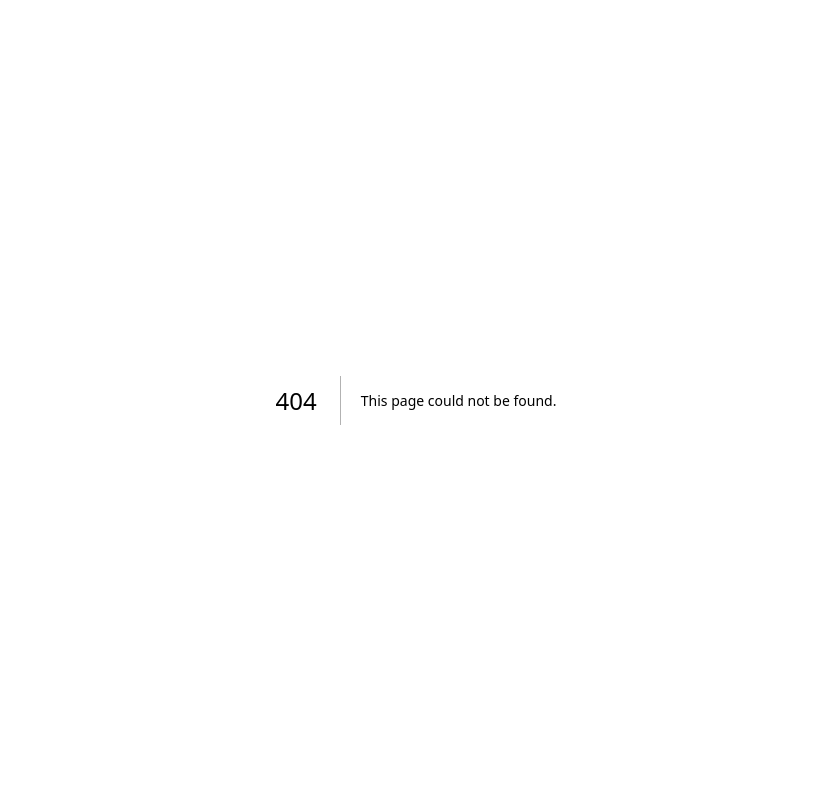
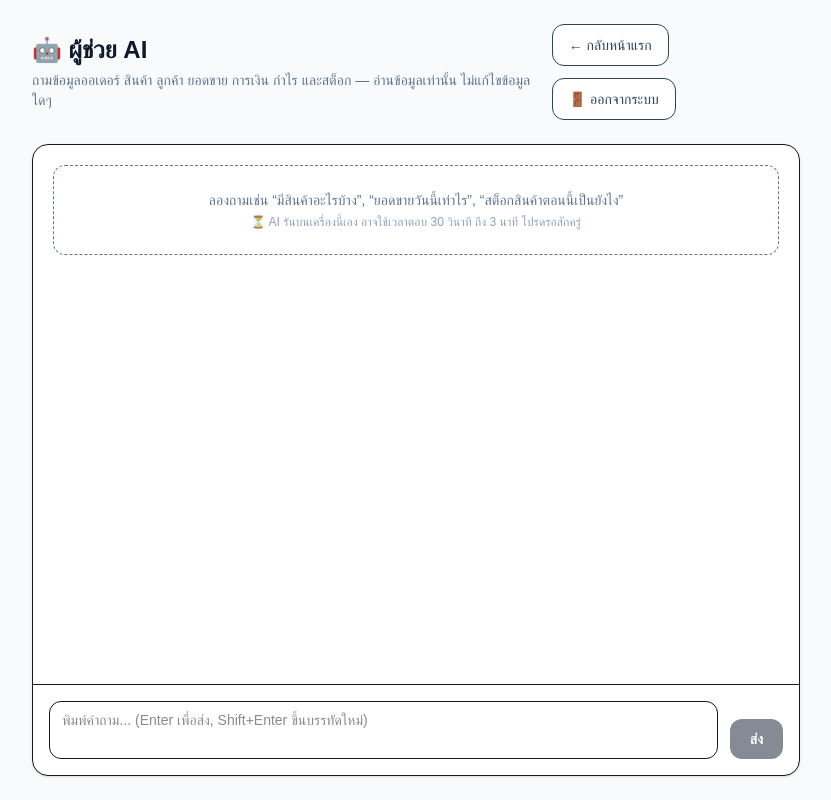
Before and after one commit to maximumtwosix-bot/thai-amulet-ai, a Next.js app: page /assistant in a window 1280 px wide. Before the commit this address had no page. Shown: the whole page, without its empty margins (224-1055 px from the left). Built offline with nearby package versions, Linux system fonts and the light colour scheme.

Commit message:
feat(assistant): add chat UI for the local AI assistant

```diff
--- /dev/null
+++ b/src/app/assistant/page.tsx
@@ -0,0 +1,219 @@
+"use client";
+
+import { useEffect, useRef, useState } from "react";
+import Link from "next/link";
+import LogoutButton from "@/components/LogoutButton";
+
+// STEP 74 — Local AI Assistant chat UI. Client Component (same client/server-boundary reasoning
+// documented in src/app/customers/page.tsx etc.) — talks ONLY to this codebase's own
+// POST /api/assistant/chat (STEP 70/71/72/73), which itself talks ONLY to the local Ollama instance.
+// This page never calls Ollama directly, never imports src/lib/assistantTools.ts, and has no
+// awareness of tool names/SQL/the database — it only ever sends {role, content} chat turns and
+// renders the {role, content} reply it gets back, exactly like any other chat client.
+//
+// STREAMING NOTE — read before "fixing" the long wait: src/app/api/assistant/chat/route.ts
+// deliberately makes every Ollama call non-streaming (STEP 71's documented trade-off) and only
+// returns its Response after the ENTIRE reply is ready — so there is nothing to stream from this
+// page's side either; a normal fetch()+await is the correct client for this contract, not
+// ReadableStream reading. Real measured latencies during STEP 71-73 testing ranged from ~30s to
+// ~190s on this CPU-only machine (worse for Thai + tool-calling turns), so the loading state below is
+// a persistent "still working" indicator with elapsed seconds, not a spinner sized for a quick request.
+type ChatRole = "user" | "assistant";
+
+type ChatMessage = {
+  role: ChatRole;
+  content: string;
+};
+
+function parseAssistantReply(raw: string): string {
+  // The route's response body is NDJSON — one JSON object per line, each shaped like an Ollama
+  // streaming chunk ({ message: { content }, done }). STEP 71 always sends exactly one line (see the
+  // note above), but this reads the LAST non-empty line rather than assuming line count, so it stays
+  // correct even if a future STEP changes the route to emit more than one line without this page
+  // needing to change.
+  const lines = raw.split("\n").map((line) => line.trim()).filter(Boolean);
+
+  if (lines.length === 0) {
+    throw new Error("EMPTY_RESPONSE");
+  }
+
+  const lastLine = lines[lines.length - 1];
+  const parsed = JSON.parse(lastLine) as { message?: { content?: string } };
+
+  return typeof parsed.message?.content === "string" ? parsed.message.content : "";
+}
+
+export default function AssistantPage() {
+  const [messages, setMessages] = useState<ChatMessage[]>([]);
+  const [input, setInput] = useState("");
+  const [loading, setLoading] = useState(false);
+  const [error, setError] = useState("");
+  const [elapsedSeconds, setElapsedSeconds] = useState(0);
+
+  const scrollAnchorRef = useRef<HTMLDivElement | null>(null);
+
+  useEffect(() => {
+    scrollAnchorRef.current?.scrollIntoView({ behavior: "smooth" });
+  }, [messages, loading]);
+
+  // Elapsed-time ticker while a request is in flight — purely a UI reassurance for the long real
+  // latencies documented above, not a client-side timeout (the request itself is left to run; the
+  // server enforces its own OLLAMA_TIMEOUT_MS per call).
+  useEffect(() => {
+    if (!loading) return;
+
+    const startedAt = Date.now();
+    const interval = setInterval(() => {
+      setElapsedSeconds(Math.floor((Date.now() - startedAt) / 1000));
+    }, 1000);
+
+    return () => clearInterval(interval);
+  }, [loading]);
+
+  async function sendMessage() {
+    const trimmed = input.trim();
+
+    if (!trimmed || loading) return;
+
+    setError("");
+
+    const nextMessages: ChatMessage[] = [...messages, { role: "user", content: trimmed }];
+    setMessages(nextMessages);
+    setInput("");
+    setElapsedSeconds(0);
+    setLoading(true);
+
+    try {
+      const response = await fetch("/api/assistant/chat", {
+        method: "POST",
+        headers: { "Content-Type": "application/json" },
+        body: JSON.stringify({ messages: nextMessages }),
+      });
+
+      const rawText = await response.text();
+
+      if (!response.ok) {
+        let apiError = "ผู้ช่วย AI ไม่สามารถตอบกลับได้";
+        try {
+          const parsed = JSON.parse(rawText) as { error?: string };
+          if (parsed?.error) apiError = parsed.error;
+        } catch {
+          // rawText wasn't JSON — keep the generic message above.
+        }
+        throw new Error(apiError);
+      }
+
+      const replyContent = parseAssistantReply(rawText);
+
+      setMessages((current) => [...current, { role: "assistant", content: replyContent }]);
+    } catch (err) {
+      setError(err instanceof Error ? err.message : "ผู้ช่วย AI ไม่สามารถตอบกลับได้");
+      // Roll back the just-added user message's turn isn't done here — the user's own message stays
+      // visible in history (matches ordinary chat UX: your sent message doesn't disappear just
+      // because the reply failed), they can simply try sending another message.
+    } finally {
+      setLoading(false);
+    }
+  }
+
+  function handleKeyDown(e: React.KeyboardEvent<HTMLTextAreaElement>) {
+    if (e.key === "Enter" && !e.shiftKey) {
+      e.preventDefault();
+      sendMessage();
+    }
+  }
+
+  return (
+    <main className="min-h-screen bg-slate-50 p-6">
+      <div className="mx-auto flex max-w-3xl flex-col" style={{ minHeight: "calc(100vh - 3rem)" }}>
+        <div className="mb-6 flex flex-col gap-3 md:flex-row md:items-center md:justify-between">
+          <div>
+            <h1 className="text-2xl font-bold text-slate-900">🤖 ผู้ช่วย AI</h1>
+            <p className="mt-1 text-sm text-slate-500">
+              ถามข้อมูลออเดอร์ สินค้า ลูกค้า ยอดขาย การเงิน กำไร และสต็อก — อ่านข้อมูลเท่านั้น ไม่แก้ไขข้อมูลใดๆ
+            </p>
+          </div>
+
+          <div className="flex flex-wrap items-center gap-3">
+            <Link
+              href="/"
+              className="w-fit rounded-xl border bg-white px-4 py-2.5 text-sm font-medium text-slate-700 hover:bg-slate-100"
+            >
+              ← กลับหน้าแรก
+            </Link>
+            <LogoutButton />
+          </div>
+        </div>
+
+        <section className="flex flex-1 flex-col rounded-2xl border bg-white shadow-sm">
+          <div className="flex-1 space-y-4 overflow-y-auto p-5" style={{ minHeight: "50vh" }}>
+            {messages.length === 0 && !loading && (
+              <div className="rounded-xl border border-dashed p-6 text-center text-sm text-slate-500">
+                ลองถามเช่น &ldquo;มีสินค้าอะไรบ้าง&rdquo;, &ldquo;ยอดขายวันนี้เท่าไร&rdquo;, &ldquo;สต็อกสินค้าตอนนี้เป็นยังไง&rdquo;
+                <br />
+                <span className="mt-1 block text-xs text-slate-400">
+                  ⏳ AI รันบนเครื่องนี้เอง อาจใช้เวลาตอบ 30 วินาที ถึง 3 นาที โปรดรอสักครู่
+                </span>
+              </div>
+            )}
+
+            {messages.map((m, i) => (
+              <div key={i} className={`flex ${m.role === "user" ? "justify-end" : "justify-start"}`}>
+                <div
+                  className={`max-w-[85%] whitespace-pre-wrap rounded-2xl px-4 py-2.5 text-sm ${
+                    m.role === "user"
+                      ? "bg-slate-900 text-white"
+                      : "border bg-slate-50 text-slate-800"
+                  }`}
+                >
+                  {m.content || (
+                    <span className="italic text-slate-400">
+                      (ไม่ได้รับคำตอบ — โปรดลองถามอีกครั้ง)
+                    </span>
+                  )}
+                </div>
+              </div>
+            ))}
+
+            {loading && (
+              <div className="flex justify-start">
+                <div className="max-w-[85%] rounded-2xl border bg-slate-50 px-4 py-2.5 text-sm text-slate-500">
+                  🤔 กำลังคิด... ({elapsedSeconds} วินาที)
+                </div>
+              </div>
+            )}
+
+            <div ref={scrollAnchorRef} />
+          </div>
+
+          {error && (
+            <div className="mx-5 mb-3 rounded-xl border border-red-200 bg-red-50 p-3 text-sm text-red-700">
+              {error}
+            </div>
+          )}
+
+          <div className="flex items-end gap-3 border-t p-4">
+            <textarea
+              value={input}
+              onChange={(e) => setInput(e.target.value)}
+              onKeyDown={handleKeyDown}
+              disabled={loading}
+              placeholder="พิมพ์คำถาม... (Enter เพื่อส่ง, Shift+Enter ขึ้นบรรทัดใหม่)"
+              rows={2}
+              className="flex-1 resize-none rounded-xl border px-3 py-2 text-sm outline-none focus:ring-2 focus:ring-amber-300 disabled:opacity-50"
+            />
+
+            <button
+              type="button"
+              onClick={sendMessage}
+              disabled={loading || !input.trim()}
+              className="rounded-xl bg-slate-900 px-5 py-2.5 text-sm font-semibold text-white hover:bg-slate-700 disabled:opacity-50"
+            >
+              {loading ? "กำลังส่ง..." : "ส่ง"}
+            </button>
+          </div>
+        </section>
+      </div>
+    </main>
+  );
+}
--- a/src/app/page.tsx
+++ b/src/app/page.tsx
@@ -14,6 +14,7 @@ const menuItems = [
   { icon: "👤", title: "ลูกค้า", desc: "รายชื่อลูกค้า", href: "/customers" },
   { icon: "💰", title: "การเงิน", desc: "รายรับ-รายจ่าย", href: "/finance" },
   { icon: "📑", title: "สรุปภาษี", desc: "รายงานสำหรับทำบัญชี", href: "/tax" },
+  { icon: "🤖", title: "ผู้ช่วย AI", desc: "ถามข้อมูลร้านค้า", href: "/assistant" },
   { icon: "📊", title: "ยอดขาย", desc: "ดูสถิติการขาย", href: null },
   { icon: "⚙️", title: "ตั้งค่า", desc: "ตั้งค่าระบบ", href: null },
 ];
--- a/src/proxy.ts
+++ b/src/proxy.ts
@@ -33,6 +33,9 @@ function isProtectedPage(pathname: string): boolean {
   // STEP 36 — new page, new prefix (unlike STEP 29/31/32/34's routes, which all landed under an
   // already-protected prefix like /orders/* or /api/transactions/*, this one needs its own rule)
   if (pathname === "/customers") return true;
+
+  // STEP 74 — Local AI Assistant chat UI. New page, new prefix, same reasoning as /customers above.
+  if (pathname === "/assistant") return true;
 
   return false;
 }
@@ -104,6 +107,7 @@ export const config = {
     "/finance",
     "/tax",
     "/customers",
+    "/assistant",
     "/api/products",
     "/api/products/:path*",
     "/api/orders",
```
